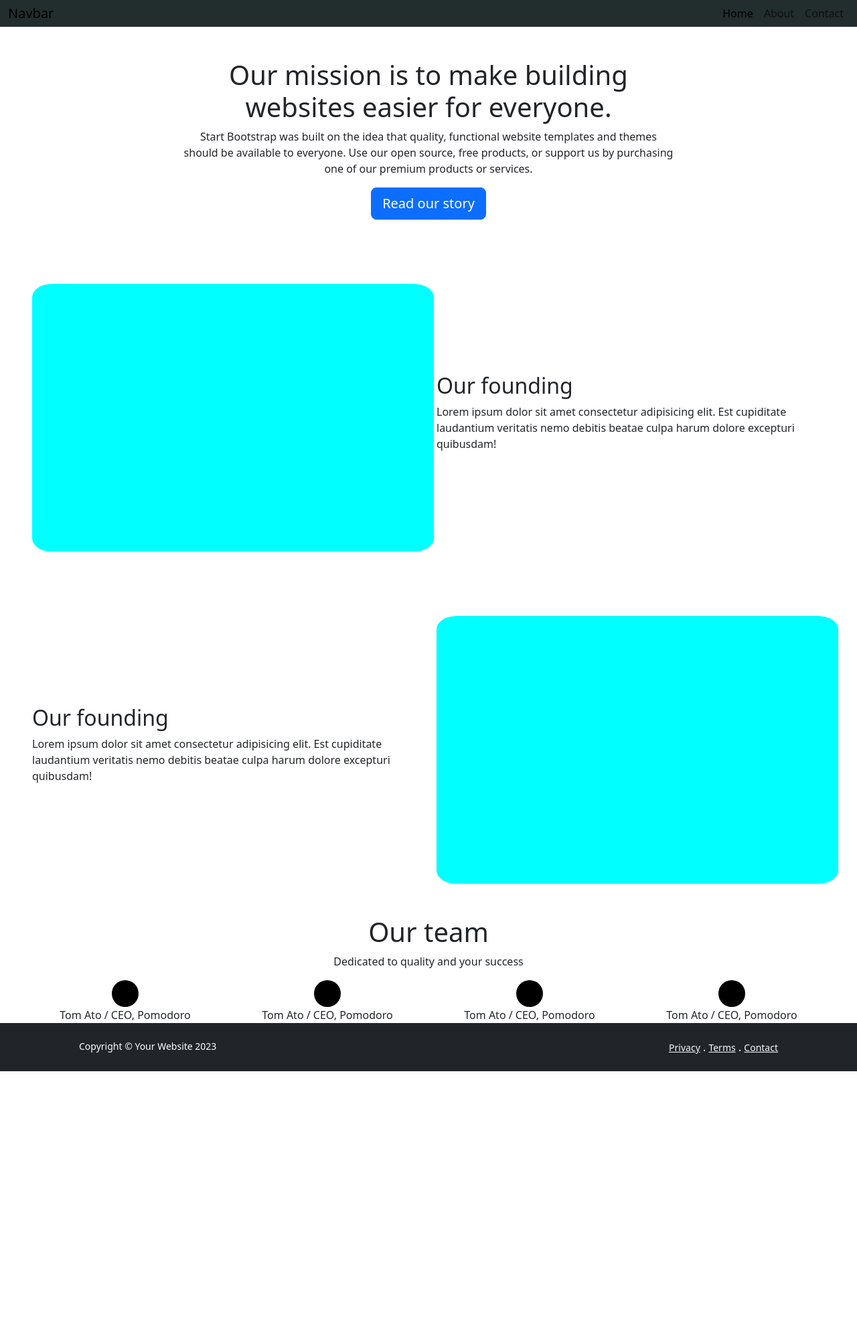
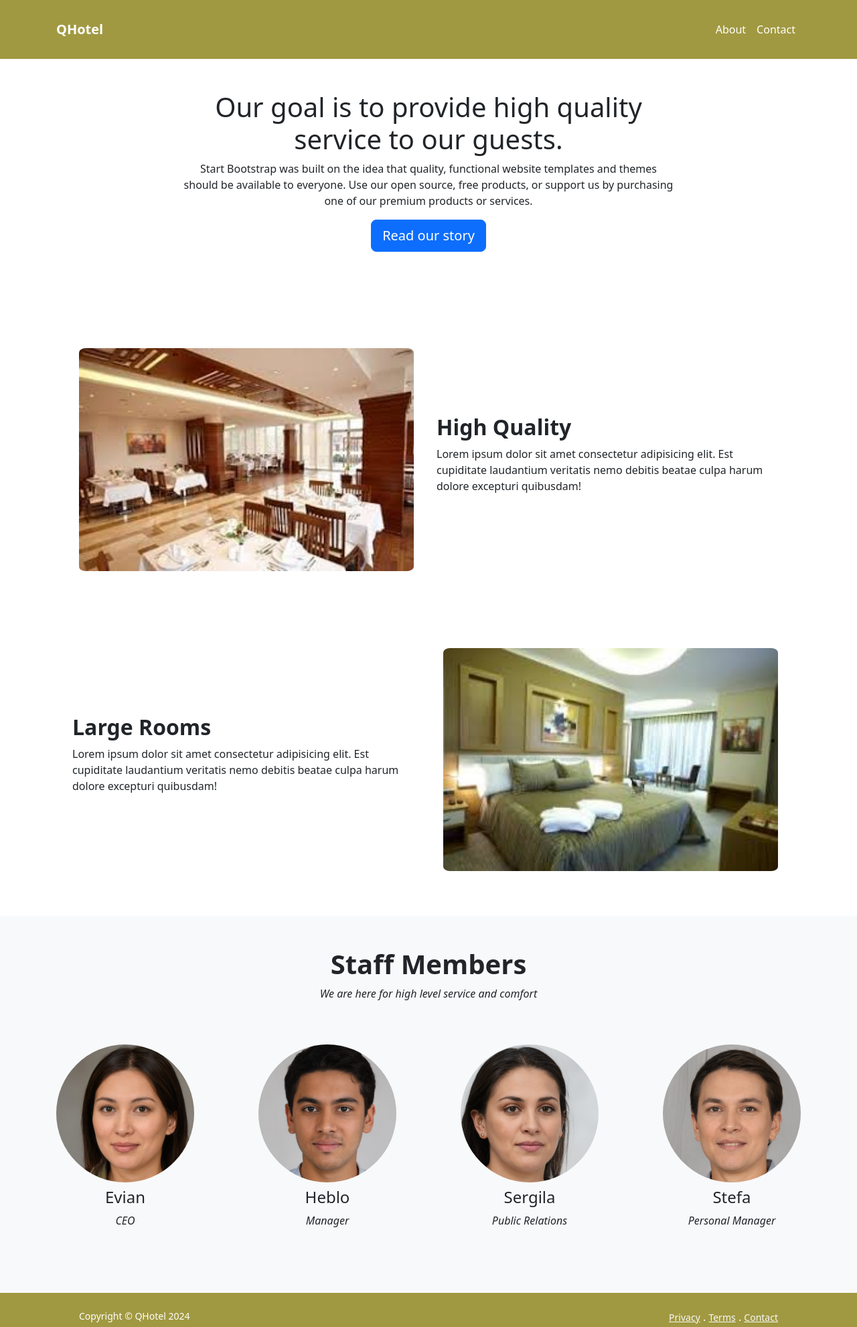
Before and after one commit to DemirDorukhan/OnlyJS---Internship---WT-3083P, a plain HTML site: page about.html in a window 1280 px wide. Shown: the whole page at 67% size. Before the commit the page ends 1600 px from the top, so only its background shows below. Drawn offline with nearby package versions, Linux system fonts and the light colour scheme.

Commit message:
Added photos & style

```diff
--- a/about.html
+++ b/about.html
@@ -7,6 +7,7 @@
     <link href="https://cdn.jsdelivr.net/npm/bootstrap@5.3.3/dist/css/bootstrap.min.css" rel="stylesheet" integrity="sha384-QWTKZyjpPEjISv5WaRU9OFeRpok6YctnYmDr5pNlyT2bRjXh0JMhjY6hW+ALEwIH" crossorigin="anonymous">
     <!-- Bootstrap Icons -->
     <link rel="stylesheet" href="https://cdn.jsdelivr.net/npm/bootstrap-icons@1.11.3/font/bootstrap-icons.min.css">
+    <link rel="stylesheet" href="style.css">
     <style>
         .header-image{
             height: 400px;
@@ -17,43 +18,30 @@
     </style>
 </head>
 <body>
-     <!--NavBar-->
-     <nav class="navbar navbar-expand-lg bg-body-tertiary p-0 ">
-        <div style="background-color: rgb(34, 45, 45);" class="container-fluid">
 
-          <a class="navbar-brand" href="#">Navbar</a>
-
-          <button class="navbar-toggler" type="button" data-bs-toggle="collapse" data-bs-target="#navbarNav" aria-controls="navbarNav" aria-expanded="false" aria-label="Toggle navigation">
+     <!-- Nav Bar Section -->
+<nav class="navbar navbar-expand-lg py-4 px-4" >
+  <div class="container-fluid">
+    <a class="navbar-brand px-5 fs-5 text-white fw-bold" href="/index.html">QHotel</a>
+          <!-- Hamburger Menu Button -->
+          <button class="navbar-toggler bg-white" type="button" data-bs-toggle="collapse" data-bs-target="#navbarNav">
               <span class="navbar-toggler-icon"></span>
           </button>
-
+      <!-- Collapse Nav Bar-->
       <div class="collapse navbar-collapse" id="navbarNav">
-
-            <ul class="navbar-nav ms-auto ">
-
-              <li class="nav-item">
-                <a class="nav-link active" aria-current="page" href="#">Home</a>
-              </li>
-              <li class="nav-item">
-                <a class="nav-link" href="#">About</a>
-              </li>
-              <li class="nav-item">
-                <a class="nav-link" href="#">Contact</a>
-              </li>
-
+          <ul class="navbar-nav ms-auto px-5">
+              <li class="nav-item"><a class="nav-link active text-white " href="/about.html">About</a></li>
+              <li class="nav-item"><a class="nav-link active text-white " href="/contact.html">Contact</a></li>
           </ul>
-
       </div>
   </div>
 </nav>
-
-
       <!--Header-->
       <div class="container">
       <div class="row justify-content-center ">
       <div class="col-lg-8 col-xxl-6 ">
       <div class="text-center my-5 ">
-        <h1>Our mission is to make building websites easier for everyone.</h1>
+        <h1>Our goal is to provide high quality service to our guests.</h1>
         <p>Start Bootstrap was built on the idea that quality, functional website templates and themes should be available to everyone. Use our open source, free products, or support us by purchasing one of our premium products or services.</p>
         <a class="btn btn-primary btn-lg " href="">Read our story</a>
         </div>
@@ -62,77 +50,86 @@
         </div>
 
         <!--About Section One-->
-        <div class="row justify-content-center p-5">
-            <div class="col-lg-6">
-            <div style="background-color: aqua; height: 400px; width: 600px; border-radius: 5%; "></div>
+        <div style="height: 400px;" class="row p-5 m-5">
+          <div class="col-lg-6 d-flex justify-content-center  ">
+            <img style="border-radius: 2%;" src="/assets/otel-2.jpeg" width="500">
             </div>
           <div class="col-lg-6 align-content-center ">
-            <h2>Our founding</h2>
+              <h2 class="fw-bold ">High Quality </h2>
               <p>Lorem ipsum dolor sit amet consectetur adipisicing elit. Est cupiditate laudantium veritatis nemo debitis beatae culpa harum dolore excepturi quibusdam!</p>
+              </div>
+
+        </div>
+
+
+        <!--About Section Two-->
+
+        <div style="height: 400px;" class="row p-5 m-5">
+            <div class="col-lg-6 align-content-center ">
+                <h2 class="fw-bold ">Large Rooms</h2>
+                <p>Lorem ipsum dolor sit amet consectetur adipisicing elit. Est cupiditate laudantium veritatis nemo debitis beatae culpa harum dolore excepturi quibusdam!</p>
+                </div>
+            <div class="col-lg-6 d-flex justify-content-center  ">
+            <img style="border-radius: 2%;" src="/assets/otel-1.jpeg" width="500">
             </div>
           </div>
 
 
-        <!--About Section One-->
-        <div class="row justify-content-center p-5">
-            <div class="col-lg-6 align-content-center ">
-                <h2>Our founding</h2>
-                <p>Lorem ipsum dolor sit amet consectetur adipisicing elit. Est cupiditate laudantium veritatis nemo debitis beatae culpa harum dolore excepturi quibusdam!</p>
-                </div>
-            <div class="col-lg-6">
-            <div style="background-color: aqua; height: 400px; width: 600px; border-radius: 5%; "></div>
-            </div>
-        </div>
-
         <!--Team Section-->
+        <section class="team bg-light mt-5 py-5">
         <div class="text-center ">
-        <h1>Our team</h1>
-        <p>Dedicated to quality and your success</p>
+        <h1 class="fw-bold ">Staff Members</h1>
+        <p class="fs-6 fst-italic ">We are here for high level service and comfort</p>
         </div>
 
 
         <div class="row row-cols-1 row-cols-sm-2 row-cols-xl-4 justify-content-center  ">
 
-            <div class="row  justify-content-center  ">
-            <div class="" style="height: 40px; width: 40px; background-color: black; border-radius: 50%;">
-            </div>
-            <p class="mx-1 my-0 text-center ">
-              Tom Ato <span> / </span> CEO, Pomodoro
+          <div class="row justify-content-center mb-5 ">
+            <img class="img-fluid rounded-circle mt-5 mb-2 px-5" src="/assets/3.jpg" alt="..">
+            </img>
+            <h4 class="text-center ">Evian</h4>
+            <p class="mx-1 my-0 text-center fst-italic  ">
+              CEO
             </p>
             </div>
 
-            <div class="row justify-content-center   ">
-                <div class="" style="height: 40px; width: 40px; background-color: black; border-radius: 50%;">
-                </div>
-                <p class="mx-1 my-0 text-center ">
-                  Tom Ato <span> / </span> CEO, Pomodoro
+            <div class="row justify-content-center mb-5 ">
+              <img class="img-fluid rounded-circle mt-5 mb-2 px-5" src="/assets/2.jpg" alt="..">
+              </img>
+              <h4 class="text-center ">Heblo</h4>
+              <p class="mx-1 my-0 text-center fst-italic  ">
+                Manager
               </p>
               </div>
 
-                <div class="row justify-content-center   ">
-                    <div class="img-fluid " style="height: 40px; width: 40px; background-color: black; border-radius: 50%;">
-                    </div>
-                    <p class="mx-1 my-0 text-center ">
-                      Tom Ato <span> / </span> CEO, Pomodoro
+                <div class="row justify-content-center mb-5 ">
+                    <img class="img-fluid rounded-circle mt-5 mb-2 px-5" src="/assets/1.jpg" alt="..">
+                    </img>
+                    <h4 class="text-center ">Sergila</h4>
+                    <p class="mx-1 my-0 text-center fst-italic  ">
+                      Public Relations
                     </p>
                     </div>
 
-                    <div class="row justify-content-center ">
-                        <div class="img-fluid " style="height: 40px; width: 40px; background-color: black; border-radius: 50%;">
-                        </div>
-                        <p class="mx-1 my-0 text-center ">
-                          Tom Ato <span> / </span> CEO, Pomodoro
+                    <div class="row justify-content-center mb-5 ">
+                      <img class="img-fluid rounded-circle mt-5 mb-2 px-5" src="/assets/4.jpg" alt="..">
+                      </img>
+                      <h4 class="text-center ">Stefa</h4>
+                      <p class="mx-1 my-0 text-center fst-italic  ">
+                        Personal Manager
                       </p>
                       </div>
 
         </div>
+      </section>
         <!--Footer-->
       </div>
-      <footer class="bg-dark py-4 mt-auto ">
+      <footer class="footer py-4 mt-auto ">
         <div class="container px-5">
           <div class="row  justify-content-between  ">
             <div class="col-6 ">
-              <div class="small text-white m-0 "> Copyright © Your Website 2023 </div>
+              <div class="small text-white m-0 "> Copyright © QHotel 2024 </div>
             </div>
             <div class="col-6  text-end  ">
               <a class="link-light small "href="">Privacy</a>
--- /dev/null
+++ b/style.css
@@ -0,0 +1,45 @@
+.navbar, .footer{
+    background-color: #a19941 !important;
+}
+
+.img-fluid {
+    max-width: 100%;
+}
+
+@media (max-width : 576px){
+    .masthead-heading{
+        font-size: 2rem;
+    }
+    .masthead-subheading{
+        font-size: 1rem;
+    }
+    .page-section-heading{
+        font-size: 1.75rem;
+    }
+
+}
+@media (min-width : 576px){
+    .img-fluid{
+        max-width: 20rem;
+    }
+}
+@media (min-width : 768px){
+    .img-fluid{
+        max-width: 40rem;
+    }
+}
+@media (min-width : 992px){
+    .img-fluid{
+        max-width: 20rem;
+    }
+}
+@media (min-width : 1200px){
+    .img-fluid{
+        max-width: 80rem;
+    }
+}
+@media (min-width : 1400px){
+    .img-fluid{
+        max-width: 20rem;
+    }
+}
```
Also changed, not shown: contact.html (+36 -17 lines), index.html (+17 -25 lines), assets/1.jpg (added), assets/2.jpg (added), assets/3.jpg (added), assets/4.jpg (added), assets/otel-1.jpeg (added), assets/otel-1.jpg (added), assets/otel-2.jpeg (added). Lines whose indentation alone changed are shown as unchanged.
